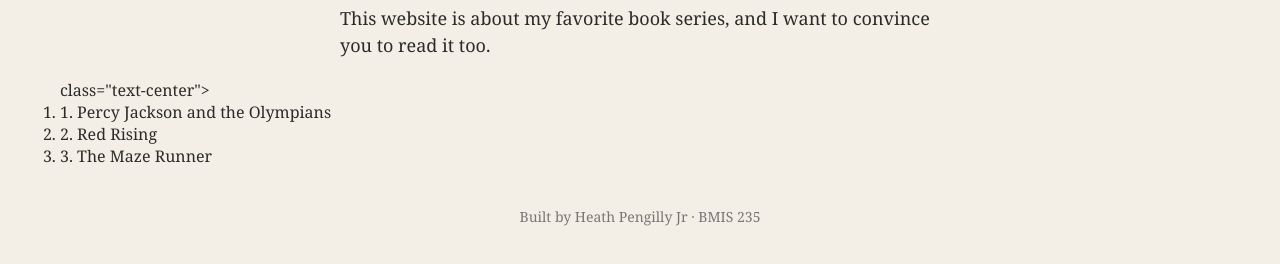
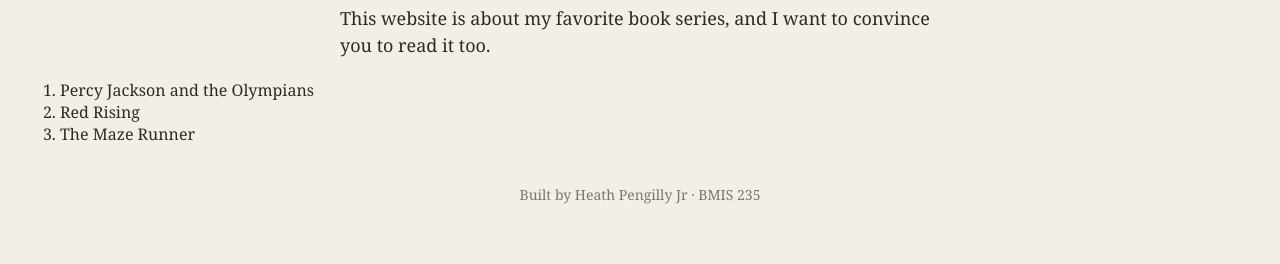
Before and after one commit to pengillyheath-glitch/bmis235-html-3, a plain HTML site: page index.html in a window 1280 px wide. Shown: the part 190-454 px from the top of the page. Drawn offline with Linux system fonts and the light colour scheme.

Commit message:
Fix HTML list syntax and formatting

```diff
--- a/index.html
+++ b/index.html
@@ -38,10 +38,10 @@
   }
 </style>
 
-<ol> class="text-center">
-  <li> 1. Percy Jackson and the Olympians</li>
-  <li> 2. Red Rising</li>
-  <li> 3. The Maze Runner</li>
+<ol> <class="text-center">
+  <li> Percy Jackson and the Olympians</li>
+  <li> Red Rising</li>
+  <li> The Maze Runner</li>
 </ol>
 
 <!-- ===== SHOWCASE ======================================================
```
